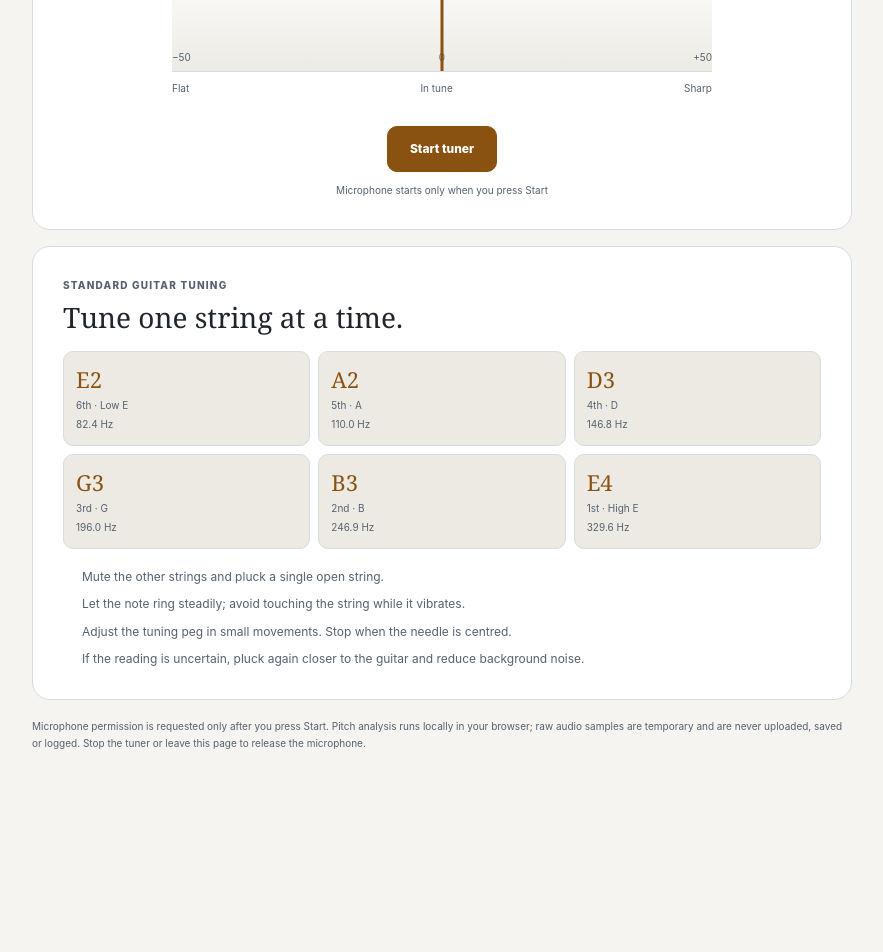
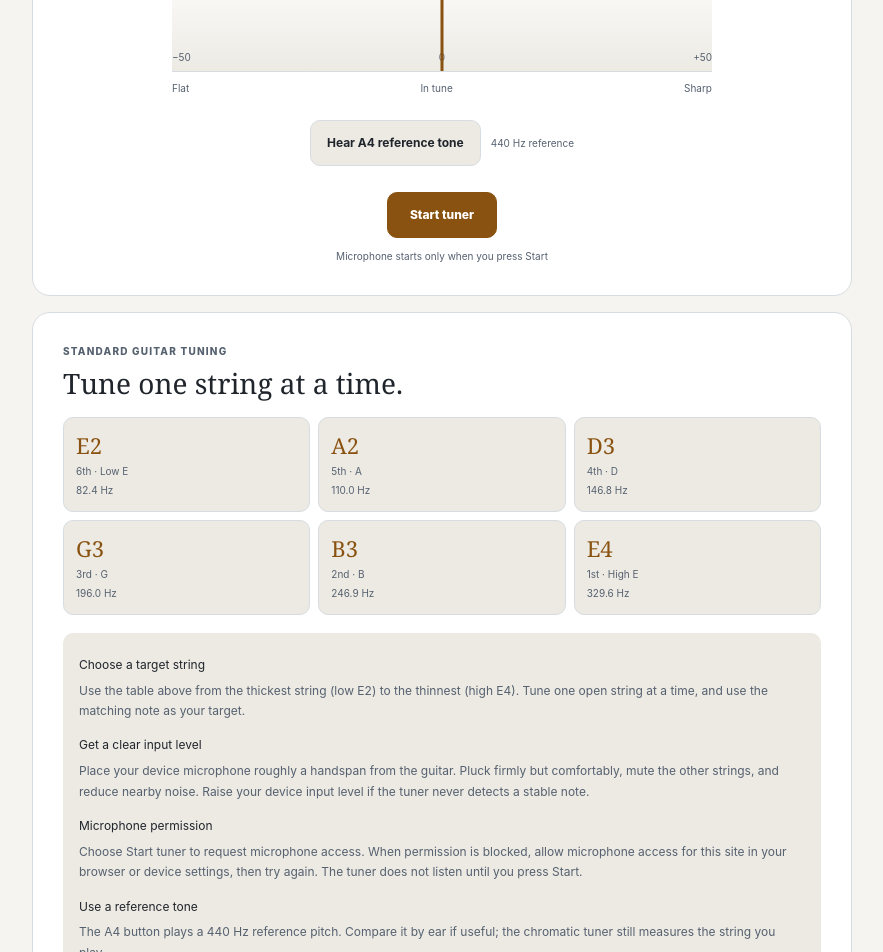
Before and after one commit to leenusdarnal/guitarlab, a SvelteKit app: page /tools/tuner in a window 1280 px wide. Shown: the part 620-1572 px from the top of the page, without its empty margins (198-1081 px from the left). Before the commit the page ends 1436 px from the top, so only its background shows below. Built offline with nearby package versions, Linux system fonts and the light colour scheme.

Commit message:
feat: add tuner reference tone and setup guidance

```diff
--- a/src/routes/tools/tuner/+page.svelte
+++ b/src/routes/tools/tuner/+page.svelte
@@ -188,11 +188,12 @@
   </header>
 
   <section class="panel tuner-panel" aria-labelledby="tuner-title">
+    <p class="visually-hidden" role="status" aria-live="polite" aria-atomic="true">{screenReaderMessage}</p>
     <div class="panel-meta">
       <span class="eyebrow">CHROMATIC TUNER</span>
       <label class="calibration">
         A4 reference
-        <select bind:value={calibration} aria-label="A4 reference frequency">
+        <select value={calibration} onchange={saveCalibration} aria-label="A4 reference frequency">
           <option value={440}>440 Hz</option>
           <option value={442}>442 Hz</option>
           <option value={432}>432 Hz</option>
@@ -200,7 +201,7 @@
       </label>
     </div>
 
-    <div class="note-display" aria-live="polite" aria-atomic="true">
+    <div class="note-display">
       {#if result.note}
         <div class="note-name">{result.note.noteName}</div>
         <div class="frequency">{result.note.frequencyHz.toFixed(1)} <span>Hz</span></div>
@@ -232,6 +233,13 @@
       <div class="meter-labels"><span>Flat</span><span>In tune</span><span>Sharp</span></div>
     </div>
 
+    <div class="reference-actions">
+      <button type="button" class="reference-button" onclick={playA4Reference} disabled={isPlayingReference}>
+        {isPlayingReference ? 'Playing A4 reference…' : 'Hear A4 reference tone'}
+      </button>
+      <span>440 Hz reference</span>
+    </div>
+
     <div class="capture-controls">
       {#if isRunning}
         <button type="button" class="stop-button" onclick={stopTuner}>Stop microphone</button>
@@ -260,11 +268,20 @@
       <div><strong>B3</strong><span>2nd · B</span><small>246.9 Hz</small></div>
       <div><strong>E4</strong><span>1st · High E</span><small>329.6 Hz</small></div>
     </div>
+    <div class="tuning-guidance">
+      <h3>Choose a target string</h3>
+      <p>Use the table above from the thickest string (low E2) to the thinnest (high E4). Tune one open string at a time, and use the matching note as your target.</p>
+      <h3>Get a clear input level</h3>
+      <p>Place your device microphone roughly a handspan from the guitar. Pluck firmly but comfortably, mute the other strings, and reduce nearby noise. Raise your device input level if the tuner never detects a stable note.</p>
+      <h3>Microphone permission</h3>
+      <p>Choose Start tuner to request microphone access. When permission is blocked, allow microphone access for this site in your browser or device settings, then try again. The tuner does not listen until you press Start.</p>
+      <h3>Use a reference tone</h3>
+      <p>The A4 button plays a 440 Hz reference pitch. Compare it by ear if useful; the chromatic tuner still measures the string you play.</p>
+    </div>
     <ul>
-      <li>Mute the other strings and pluck a single open string.</li>
-      <li>Let the note ring steadily; avoid touching the string while it vibrates.</li>
+      <li>Let each note ring steadily; avoid touching the string while it vibrates.</li>
       <li>Adjust the tuning peg in small movements. Stop when the needle is centred.</li>
-      <li>If the reading is uncertain, pluck again closer to the guitar and reduce background noise.</li>
+      <li>If the reading is uncertain, pause and pluck the string again.</li>
     </ul>
   </section>
 
@@ -402,6 +419,17 @@
     transform-origin: center bottom;
     transition: transform 120ms ease-out;
   }
+  .visually-hidden {
+    position: absolute; width: 1px; height: 1px; padding: 0; margin: -1px;
+    overflow: hidden; clip: rect(0, 0, 0, 0); white-space: nowrap; border: 0;
+  }
+  .reference-actions { display: flex; align-items: center; justify-content: center; flex-wrap: wrap; gap: 10px; margin: 10px 0 20px; }
+  .reference-actions span { color: var(--muted); font-size: 10px; }
+  .reference-button { min-height: 46px; padding: 11px 16px; border: 1px solid var(--border); border-radius: 10px; background: var(--surface-raised); color: var(--text); font-size: 12px; font-weight: 750; cursor: pointer; }
+  .reference-button:disabled { cursor: wait; opacity: .65; }
+  .tuning-guidance { display: grid; gap: 6px; margin: 16px 0; padding: 14px 16px; border-radius: 10px; background: var(--surface-raised); }
+  .tuning-guidance h3 { margin: 8px 0 0; font-size: 12px; }
+  .tuning-guidance p { margin: 0; color: var(--muted); font-size: 12px; line-height: 1.7; }
   .meter-labels {
     display: flex;
     justify-content: space-between;
```
